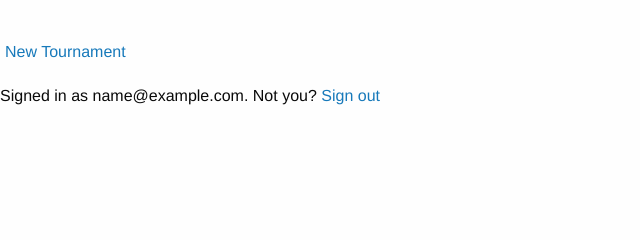
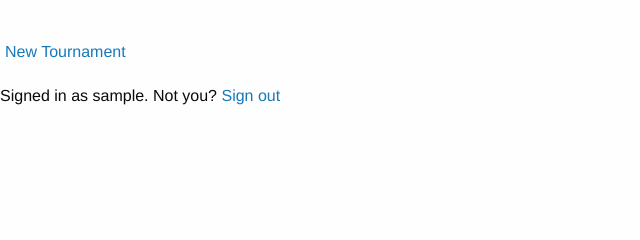
Before and after one commit to Jabernathy88/ndto, a Rails app: page / in a window 1280 px wide. Shown: the part 135-375 px from the top of the page, without its empty margins (0-640 px from the left). Run offline with Rails 7, Linux system fonts and the light colour scheme; the visitor is signed in with stand-in values (Sample User, id 1); data that the repository does not hold is empty; style sheets or scripts are compiled from the project's sources; some libraries are stand-ins or nearby versions.

Commit message:
small changes to layout erb.

```diff
--- a/ndto/app/views/layouts/application.html.erb
+++ b/ndto/app/views/layouts/application.html.erb
@@ -1,7 +1,7 @@
 <!DOCTYPE html>
 <html>
   <head>
-    <title>Ndto</title>
+    <title>NDTO | indie tournaments for Magic the Gathering</title>
     <%= csrf_meta_tags %>
     <%= stylesheet_link_tag    'https://cdn.jsdelivr.net/foundation/6.2.4/foundation.min.css', 'application', media: 'all', 'data-turbolinks-track': 'reload' %>
     <%= javascript_include_tag 'https://cdn.jsdelivr.net/foundation/6.2.4/foundation.min.js', 'application', 'data-turbolinks-track': 'reload' %>
@@ -19,7 +19,8 @@
 
     <div id="user_nav" class="container">
       <% if user_signed_in? %>
-        Signed in as <%= current_user.email %>. Not you?
+      <%-# image_tag("icon") -%>
+        Signed in as <%= current_user.username %>. Not you?
         <%= link_to "Sign out", destroy_user_session_path, :method => :delete %>
       <% else %>
         <%= link_to "Sign up", new_user_registration_path %> or <%= link_to "sign in", new_user_session_path %>
```
